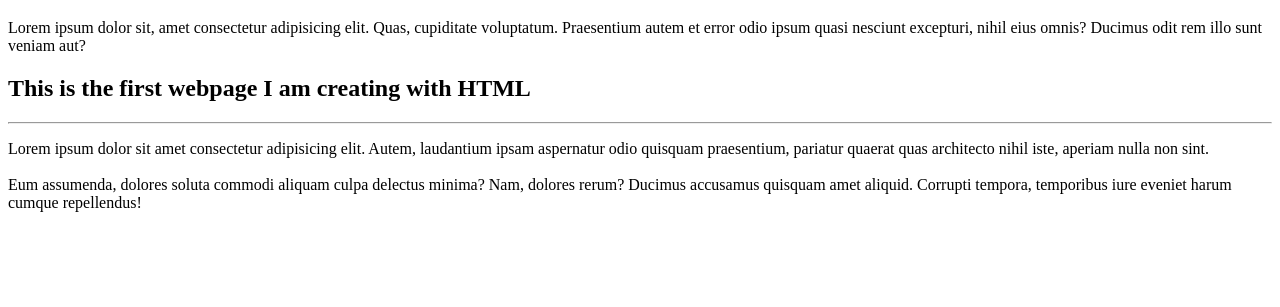
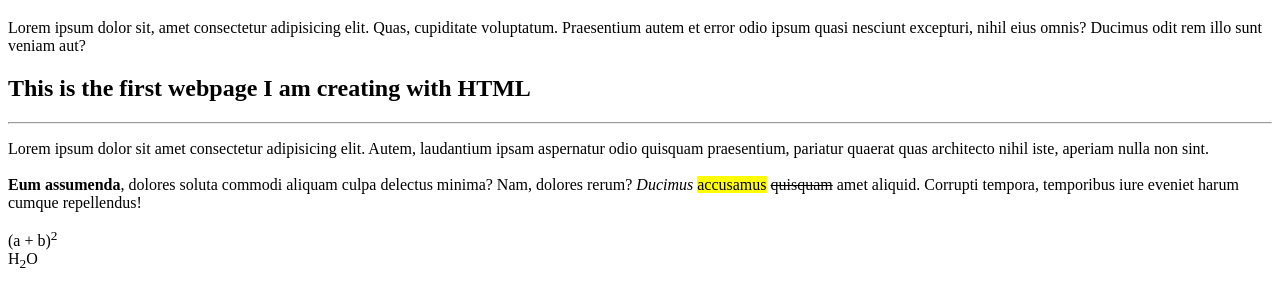
Before and after one commit to joybangla71/portfolio-html, a plain HTML site: page index.html in a window 1280 px wide. Shown: the part 61-368 px from the top of the page. Drawn offline with Linux system fonts and the light colour scheme.

Commit message:
added more stuff to both files

```diff
--- a/index.html
+++ b/index.html
@@ -17,9 +17,12 @@
         <hr />
         <p>
             Lorem ipsum dolor sit amet consectetur adipisicing elit. Autem, laudantium ipsam aspernatur odio quisquam praesentium, pariatur quaerat quas architecto nihil iste, aperiam nulla non sint. <br /> <br />
-            Eum assumenda, dolores soluta commodi aliquam culpa delectus minima? Nam, dolores rerum? Ducimus accusamus quisquam amet aliquid. Corrupti tempora, temporibus iure eveniet harum cumque repellendus!
+            <strong>Eum assumenda</strong>, dolores soluta commodi aliquam culpa delectus minima? Nam, dolores rerum? <em>Ducimus</em> <mark>accusamus</mark> <del>quisquam</del> amet aliquid. Corrupti tempora, temporibus iure eveniet harum cumque repellendus!
         </p>
-
+        <p>
+            (a + b)<sup>2</sup> <br />
+            H<sub>2</sub>O
+        </p>
         <!--About section-->
 
 
```
Also changed, not shown: 1 other file.
